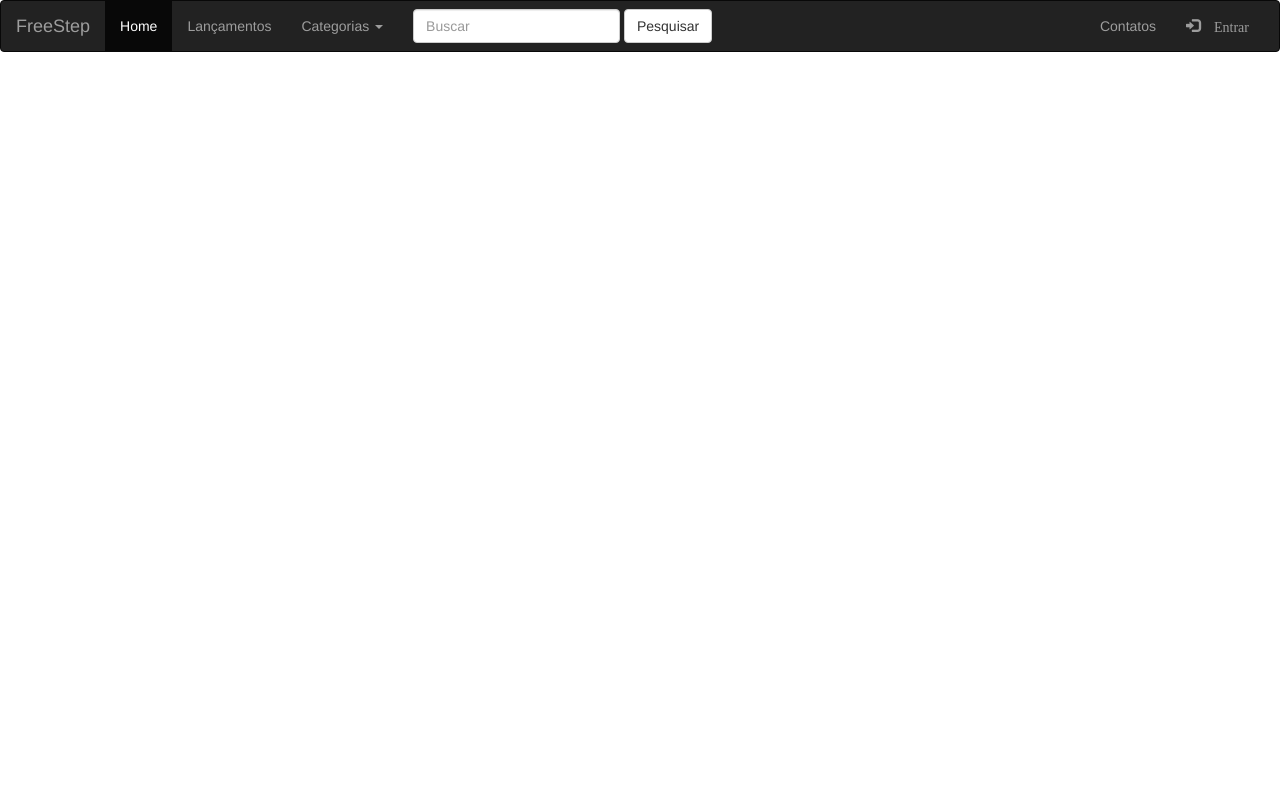
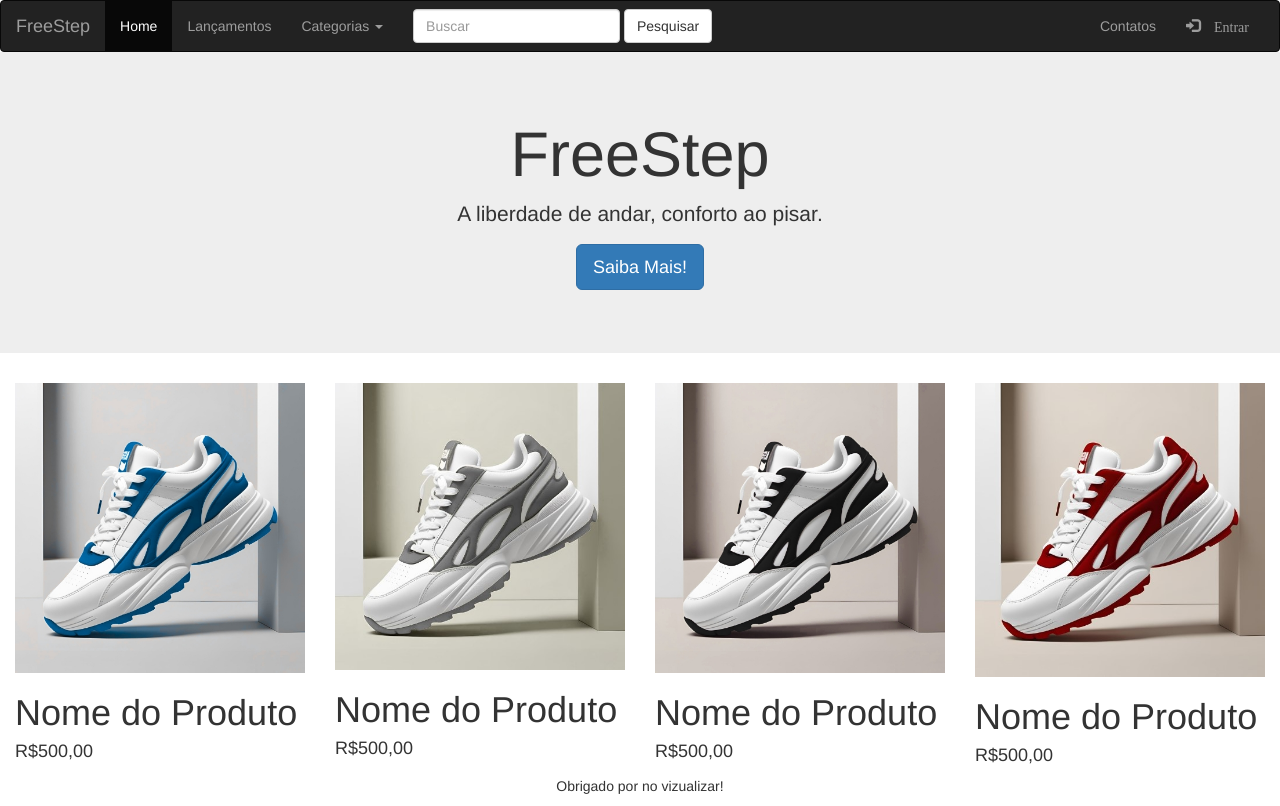
Before and after one commit to MKevin2/FreeStepPHP, a PHP site: page / in a window 1280 px wide. Before the commit the page ends 52 px from the top, so only its background shows below. Run offline with PHP 8.4, Linux system fonts and the light colour scheme; some libraries are stand-ins or nearby versions.

Commit message:
Realização de cabeçalho, rodapé e estrutura do banco

```diff
--- /dev/null
+++ b/cabecalho.html
@@ -0,0 +1,7 @@
+<div class="jumbotron text-center">
+  <h1 class="display-4">FreeStep</h1>
+  <p class="lead">A liberdade de andar, conforto ao pisar.</p>
+  <p class="lead">
+    <a class="btn btn-primary btn-lg" href="#" role="button">Saiba Mais!</a>
+  </p>
+</div>
--- a/index.php
+++ b/index.php
@@ -14,9 +14,44 @@
 
     <!-- JavaScript compilado-->
     <script src="https://maxcdn.bootstrapcdn.com/bootstrap/3.3.7/js/bootstrap.min.js"></script>
+
+    <style type="text/css">
+        .navbar { margin-bottom: 0; }
+    </style>
 </head>
 
 <body>
     <?php include 'nav.php' ?>
+    <?php include 'cabecalho.html' ?>
+
+    <div class="container-fluid">
+        <div class="row">
+            <div class="col-sm-3">
+                <img src="img/m1_azul.jpg" class="img-responsive" style="width:100%">
+                <div><h1>Nome do Produto</h1></div>
+                <div><h4>R$500,00</h4></div>
+            </div>
+
+            <div class="col-sm-3">
+                <img src="img/m1_cinza.jpg" class="img-responsive" style="width:100%">
+                <div><h1>Nome do Produto</h1></div>
+                <div><h4>R$500,00</h4></div>
+            </div>
+
+            <div class="col-sm-3">
+                <img src="img/m1_preto.jpg" class="img-responsive" style="width:100%">
+                <div><h1>Nome do Produto</h1></div>
+                <div><h4>R$500,00</h4></div>
+            </div>
+
+            <div class="col-sm-3">
+                <img src="img/m1_vermelho.jpg" class="img-responsive" style="width:100%">
+                <div><h1>Nome do Produto</h1></div>
+                <div><h4>R$500,00</h4></div>
+            </div>
+        </div>
+    </div>
+
+    <?php include 'rodape.html'; ?>
 </body>
 </html>
--- /dev/null
+++ b/rodape.html
@@ -0,0 +1,3 @@
+<footer class="container-fluid text-center">
+    <p>Obrigado por no vizualizar!</p>
+</footer>
```
Also changed, not shown: dbfree.sql (added, +42 -0 lines), img/m1_cinza.jpg, img/m1_vermelho.jpg.
